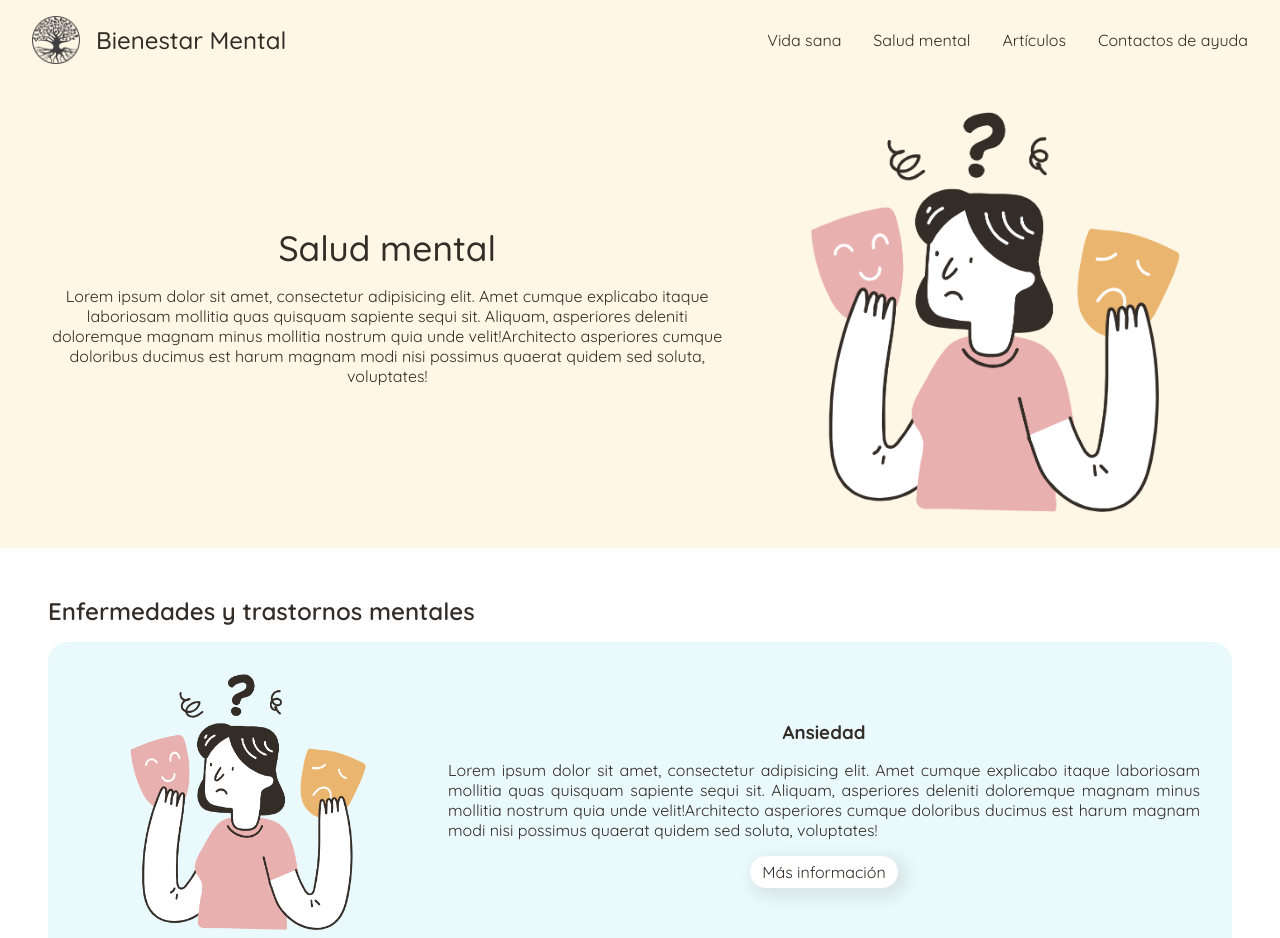
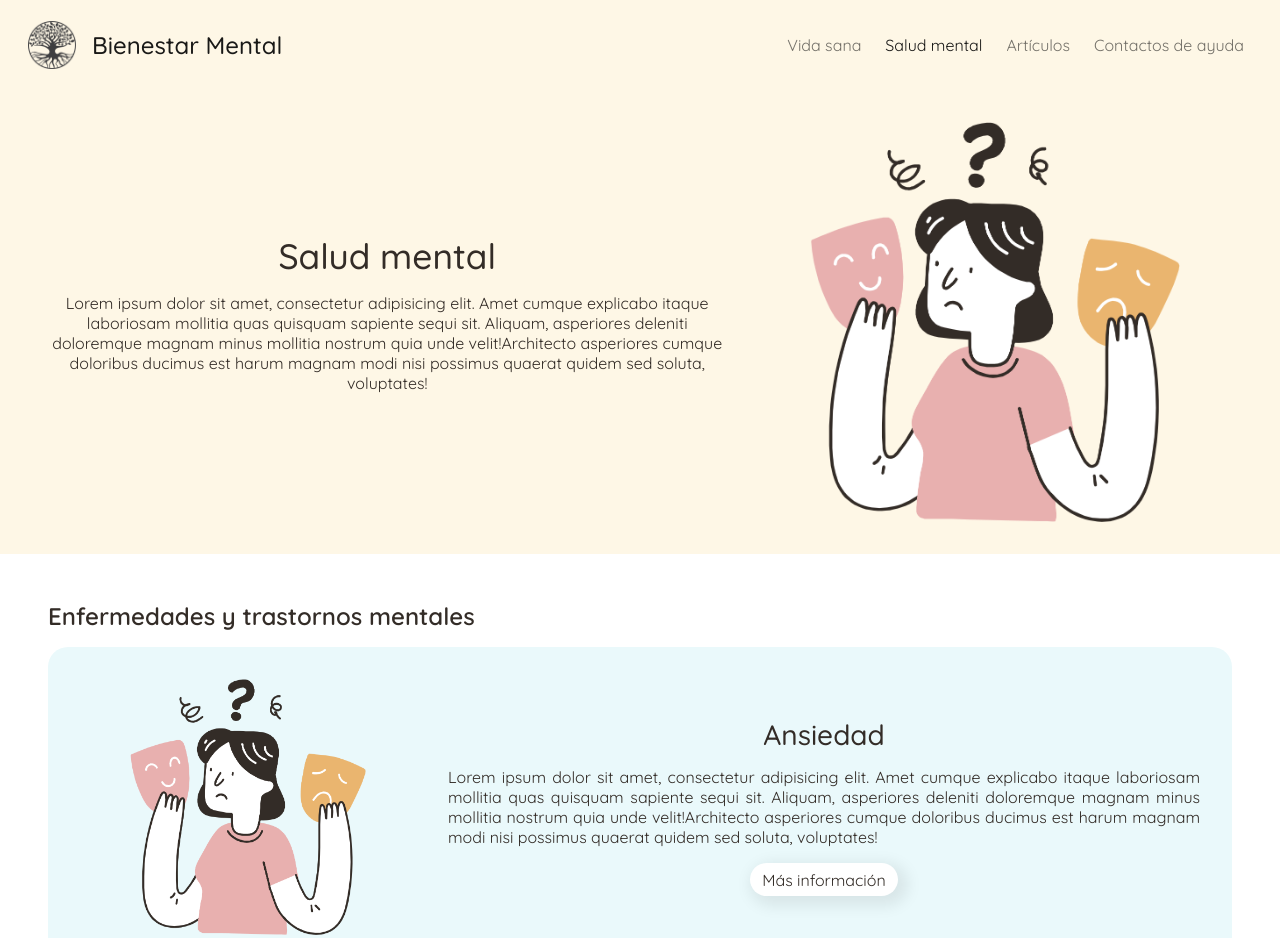
Before and after one commit to DaniiPoblete/Bienestar-Mental, a plain HTML site: page pages/mental-health.html in a window 1280 px wide. Shown: the top 938 px of the page. Drawn offline with nearby package versions, Linux system fonts and the light colour scheme.

Commit message:
Integración Bootstrap, agrega componente Navbar

```diff
--- a/css/style.css
+++ b/css/style.css
@@ -14,6 +14,7 @@
 body {
 	font-family: 'Quicksand', sans-serif;
 	font-size: 1rem;
+	line-height: normal;
 	color: #332c27;
 }
 
@@ -26,7 +27,7 @@ button {
 	color: inherit;
 }
 
-a {
+a, a:hover {
 	text-decoration: none;
 	color: unset;
 }
@@ -48,6 +49,7 @@ h1 {
 }
 
 h2 {
+	font-size: 1.5rem;
 	font-weight: 600;
 }
 
@@ -58,39 +60,36 @@ p {
 	margin-bottom: 1rem;
 }
 
+ul {
+	margin: 0;
+	padding: 0;
+}
+
 /* Header
  ========================================================================== */
 header {
-	display: flex;
-	align-items: center;
-	justify-content: space-between;
-	padding: 1rem 2rem;
+	padding: 0.5rem 1rem;
 	background-color: #fef7e6;
 }
 
-.header__title {
+header .navbar-brand {
 	font-size: 1.5rem;
 	font-weight: 500;
 	display: flex;
 	align-items: center;
-	column-gap: 1rem;
+	gap: 1rem;
 }
 
-.header__title img {
-	display: block;
+header .navbar-brand img {
 	width: 3rem;
 }
 
 header nav ul {
-	display: flex;
-	list-style-type: none;
-	gap: 2rem;
+	gap: 0.5rem;
 }
 
 header nav ul a {
 	position: relative;
-	padding-bottom: 0.5rem;
-	transition: all 0.3s;
 }
 
 header nav ul a::before {
@@ -110,6 +109,14 @@ header nav ul a::before {
 header nav ul a:hover::before {
 	transform: scale(1, 1);
 	opacity: 1;
+}
+
+.navbar-light .navbar-toggler {
+	border: none;
+}
+
+.navbar-toggler:focus {
+	box-shadow: none;
 }
 
 /* Banner Section
@@ -388,10 +395,6 @@ footer {
 /* Media Queries
 ========================================================================== */
 @media (max-width: 991px) {
-	.header__title {
-		font-size: 1.4rem;
-	}
-
 	h1 {
 		font-size: 1.8rem;
 	}
@@ -421,6 +424,15 @@ footer {
 @media (max-width: 767px) {
 	header {
 		padding: 1rem;
+	}
+
+	header .navbar-brand {
+		font-size: 1.4rem;
+		gap: 0.5rem;
+	}
+
+	header .navbar-brand img {
+		width: 2.2rem;
 	}
 
 	.bannerSection {
--- a/pages/mental-health.html
+++ b/pages/mental-health.html
@@ -6,6 +6,8 @@
 	      content="width=device-width, user-scalable=no, initial-scale=1.0, maximum-scale=1.0, minimum-scale=1.0">
 	<meta http-equiv="X-UA-Compatible" content="ie=edge">
 	<link rel="shortcut icon" href="../resources/favicon.ico" type="image/x-icon">
+	<link href="https://cdn.jsdelivr.net/npm/bootstrap@5.1.3/dist/css/bootstrap.min.css" rel="stylesheet"
+	      integrity="sha384-1BmE4kWBq78iYhFldvKuhfTAU6auU8tT94WrHftjDbrCEXSU1oBoqyl2QvZ6jIW3" crossorigin="anonymous">
 	<link rel="stylesheet" href="../css/style.css">
 	<link rel="preconnect" href="https://fonts.googleapis.com">
 	<link rel="preconnect" href="https://fonts.gstatic.com" crossorigin>
@@ -16,21 +18,33 @@
 </head>
 <body>
 	<header>
-		<div class="header__title">
-			<a href="../index.html">
-				<img src="../resources/logo.png" alt="logo">
-			</a>
-			<a href="../index.html">
-				Bienestar Mental
-			</a>
-		</div>
-		<nav>
-			<ul>
-				<li><a href="healthy-life.html">Vida sana</a></li>
-				<li><a href="mental-health.html">Salud mental</a></li>
-				<li><a href="articles.html">Artículos</a></li>
-				<li><a href="helpful-contacts.html">Contactos de ayuda</a></li>
-			</ul>
+		<nav class="navbar navbar-expand-lg navbar-light">
+			<div class="container-fluid">
+				<a class="navbar-brand" href="../index.html">
+					<img src="../resources/logo.png" alt="logo">
+					<span>Bienestar Mental</span>
+				</a>
+				<button class="navbar-toggler" type="button" data-bs-toggle="collapse" data-bs-target="#navbarNav"
+				        aria-controls="navbarNav" aria-expanded="false" aria-label="Toggle navigation">
+					<span class="navbar-toggler-icon"></span>
+				</button>
+				<div class="collapse navbar-collapse" id="navbarNav">
+					<ul class="navbar-nav ms-auto">
+						<li class="nav-item">
+							<a class="nav-link" href="../pages/healthy-life.html">Vida sana</a>
+						</li>
+						<li class="nav-item">
+							<a class="nav-link active" href="../pages/mental-health.html">Salud mental</a>
+						</li>
+						<li class="nav-item">
+							<a class="nav-link" href="../pages/articles.html">Artículos</a>
+						</li>
+						<li class="nav-item">
+							<a class="nav-link" href="../pages/helpful-contacts.html">Contactos de ayuda</a>
+						</li>
+					</ul>
+				</div>
+			</div>
 		</nav>
 	</header>
 	<main>
@@ -177,5 +191,8 @@
 			</a>
 		</div>
 	</footer>
+	<script src="https://cdn.jsdelivr.net/npm/bootstrap@5.1.3/dist/js/bootstrap.bundle.min.js"
+	        integrity="sha384-ka7Sk0Gln4gmtz2MlQnikT1wXgYsOg+OMhuP+IlRH9sENBO0LRn5q+8nbTov4+1p"
+	        crossorigin="anonymous"></script>
 </body>
 </html>
```
Also changed, not shown: index.html (+32 -15 lines), pages/articles.html (+32 -15 lines), pages/healthy-life.html (+32 -15 lines), pages/helpful-contacts.html (+32 -15 lines).
